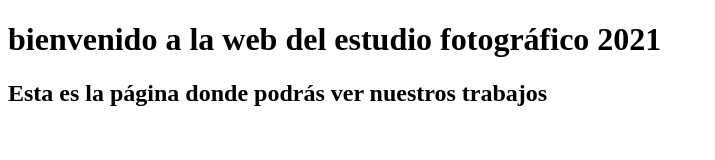
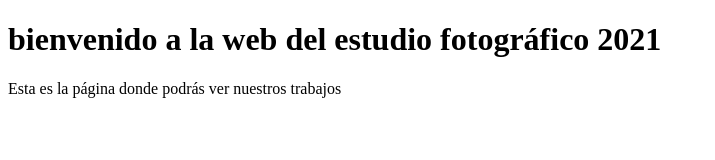
Before and after one commit to TorvicM/pagina-web, a plain HTML site: page index.html in a window 1280 px wide. Shown: the whole page, without its empty margins (0-715 px from the left). Drawn offline with Linux system fonts and the light colour scheme.

Commit message:
Update index.html
Se modifica para ser un parrafo.

```diff
--- a/index.html
+++ b/index.html
@@ -6,7 +6,7 @@
 </head>
 <body>
     <h1>bienvenido a la web del estudio fotográfico 2021</h1>
-    <h2>Esta es la página donde podrás ver nuestros trabajos</h2>
+    <p>Esta es la página donde podrás ver nuestros trabajos</p>
 
 </body>
 </html>
```
